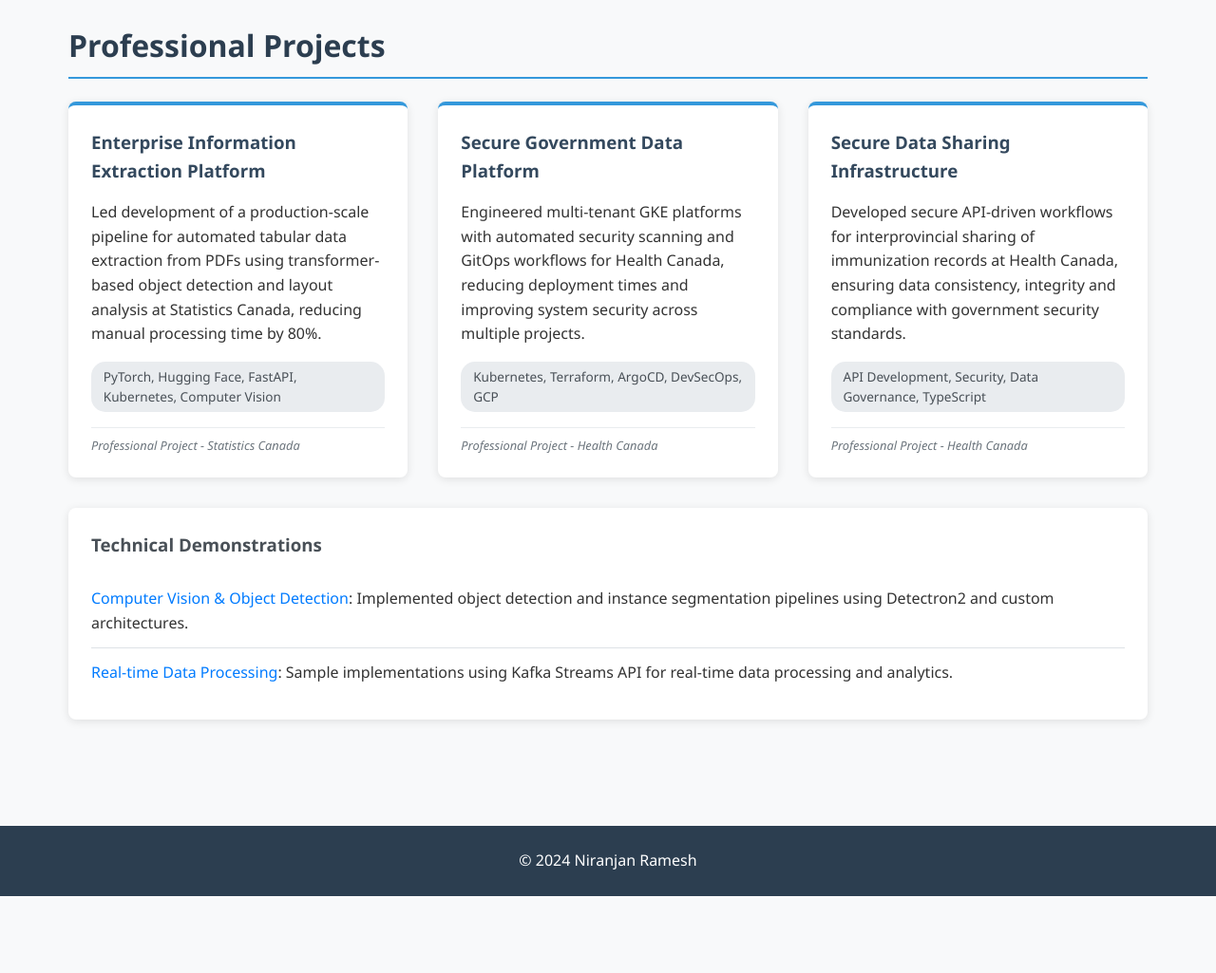
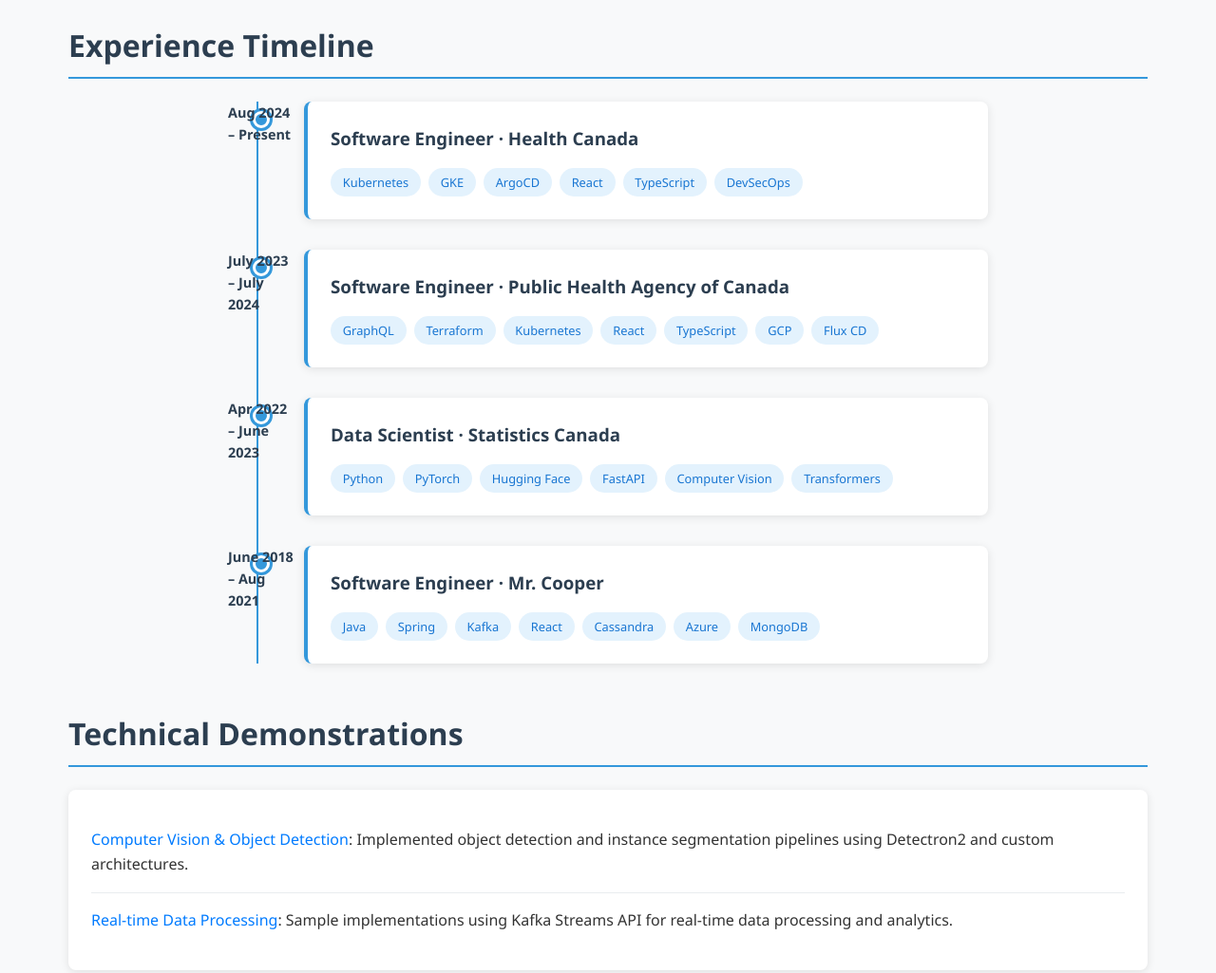
Before and after one commit to niranjan-ramesh/niranjan-ramesh.github.io, a plain HTML site: page index.html in a window 1280 px wide. Shown: the part 1100-2125 px from the top of the page at 95% size. Before the commit the page ends 2044 px from the top, so only its background shows below. Drawn offline with Linux system fonts and the light colour scheme; a script that the page names is missing.

Commit message:
Changes to website

```diff
--- a/index.css
+++ b/index.css
@@ -141,59 +141,87 @@ h3 {
   box-shadow: 0 5px 20px rgba(0,0,0,0.15);
 }
 
-/* Projects Grid */
-.project-grid {
-  display: grid;
-  grid-template-columns: repeat(auto-fit, minmax(350px, 1fr));
-  gap: 2rem;
-  margin-top: 1rem;
+/* Timeline Styles */
+.timeline {
+  position: relative;
+  max-width: 800px;
+  margin: 0 auto;
 }
 
-.project-card {
+.timeline::before {
+  content: '';
+  position: absolute;
+  left: 30px;
+  top: 0;
+  bottom: 0;
+  width: 2px;
+  background: #3498db;
+}
+
+.timeline-item {
+  position: relative;
+  margin-bottom: 2rem;
+  padding-left: 80px;
+}
+
+.timeline-date {
+  position: absolute;
+  left: 0;
+  top: 0;
+  width: 70px;
+  font-weight: 600;
+  color: #2c3e50;
+  font-size: 0.9rem;
+}
+
+.timeline-content {
   background: white;
   padding: 1.5rem;
   border-radius: 8px;
   box-shadow: 0 2px 10px rgba(0,0,0,0.1);
-  transition: transform 0.3s ease, box-shadow 0.3s ease;
-  border-top: 4px solid #3498db;
+  border-left: 4px solid #3498db;
 }
 
-.project-card:hover {
-  transform: translateY(-5px);
-  box-shadow: 0 5px 20px rgba(0,0,0,0.15);
+.timeline-item::before {
+  content: '';
+  position: absolute;
+  left: 26px;
+  top: 10px;
+  width: 12px;
+  height: 12px;
+  border-radius: 50%;
+  background: #3498db;
+  border: 3px solid white;
+  box-shadow: 0 0 0 3px #3498db;
 }
 
-.tech-tags {
-  display: inline-block;
-  background: #e9ecef;
-  color: #495057;
-  padding: 0.3rem 0.8rem;
-  border-radius: 15px;
-  font-size: 0.85rem;
+.timeline-content h3 {
+  margin-bottom: 1rem;
+  color: #2c3e50;
+}
+
+.tech-stack {
+  display: flex;
+  flex-wrap: wrap;
+  gap: 0.5rem;
   margin-top: 1rem;
 }
 
-.project-note {
-  display: block;
+.tech-tag {
+  background: #e3f2fd;
+  color: #1976d2;
+  padding: 0.3rem 0.8rem;
+  border-radius: 15px;
   font-size: 0.8rem;
-  color: #6c757d;
-  font-style: italic;
-  margin-top: 1rem;
-  border-top: 1px solid #e9ecef;
-  padding-top: 0.5rem;
+  font-weight: 500;
 }
 
+/* Personal Projects Section */
 .personal-projects {
-  margin-top: 2rem;
+  background: white;
   padding: 1.5rem;
-  background: white;
   border-radius: 8px;
   box-shadow: 0 2px 10px rgba(0,0,0,0.1);
-}
-
-.personal-projects h3 {
-  color: #495057;
-  margin-bottom: 1rem;
 }
 
 .personal-projects ul {
@@ -202,8 +230,8 @@ h3 {
 }
 
 .personal-projects li {
-  padding: 0.8rem 0;
-  border-bottom: 1px solid #dee2e6;
+  padding: 1rem 0;
+  border-bottom: 1px solid #e9ecef;
 }
 
 .personal-projects li:last-child {
@@ -259,9 +287,34 @@ footer {
     margin: 0.5rem 0;
   }
 
-  .experience-highlights,
-  .project-grid {
+  .experience-highlights {
     grid-template-columns: 1fr;
+  }
+
+  .timeline::before {
+    left: 20px;
+  }
+
+  .timeline-item {
+    padding-left: 60px;
+  }
+
+  .timeline-date {
+    width: 50px;
+    font-size: 0.8rem;
+  }
+
+  .timeline-item::before {
+    left: 16px;
+  }
+
+  .tech-stack {
+    gap: 0.3rem;
+  }
+
+  .tech-tag {
+    font-size: 0.7rem;
+    padding: 0.2rem 0.6rem;
   }
 
   main {
--- a/index.html
+++ b/index.html
@@ -10,12 +10,13 @@
 
   <header>
     <h1>Niranjan Ramesh</h1>
-    <p class="tagline">Software Engineer specializing in Data & AI Platforms, Cloud Infrastructure, and Secure Systems</p>
+    <p class="tagline">Software Engineer focused on scalable data systems, cloud infrastructure, and secure platform development</p>
 
     <nav>
       <ul>
         <li><a href="#about">About</a></li>
         <li><a href="#experience">Experience</a></li>
+        <li><a href="#timeline">Timeline</a></li>
         <li><a href="#projects">Projects</a></li>
         <li><a href="#contact">Contact</a></li>
       </ul>
@@ -31,12 +32,12 @@
   <main>
     <section id="about">
       <h2>About Me</h2>
-      <p>I'm a Software Engineer with extensive experience building and governing scalable data and AI platforms within the Canadian government. Currently at Health Canada, I specialize in cloud-native solutions, Kubernetes, and secure software development (DevSecOps) to ensure data quality, interoperability, and deliver analytical outcomes for decision-making.</p>
+      <p>I build and maintain large-scale data platforms and cloud infrastructure for Canadian government organizations. My work focuses on creating reliable, secure systems that handle sensitive data while enabling advanced analytics and AI capabilities. I have deep expertise in container orchestration, infrastructure automation, and developing platforms that serve diverse operational needs.</p>
 
       <div class="skills-highlight">
         <h3>Core Competencies</h3>
         <ul>
-          <li>Cloud & DevOps: Kubernetes (CKS, CKA, CKAD), Docker, Terraform, GCP, AWS, Azure</li>
+          <li>Cloud & DevOps: Kubernetes, Docker, Terraform, GCP, AWS, Azure</li>
           <li>AI/ML & Data Engineering: PyTorch, Hugging Face, Transformers, Data Extraction, Computer Vision</li>
           <li>Secure Systems: DevSecOps, RBAC, Vulnerability Management, Secure API Design</li>
           <li>Programming: Python, TypeScript, Java, JavaScript, SQL</li>
@@ -64,33 +65,76 @@
       </div>
     </section>
 
-    <section id="projects">
-      <h2>Professional Projects</h2>
-      <div class="project-grid">
-        <div class="project-card">
-          <h3>Enterprise Information Extraction Platform</h3>
-          <p>Led development of a production-scale pipeline for automated tabular data extraction from PDFs using transformer-based object detection and layout analysis at Statistics Canada, reducing manual processing time by 80%.</p>
-          <span class="tech-tags">PyTorch, Hugging Face, FastAPI, Kubernetes, Computer Vision</span>
-          <div class="project-note">Professional Project - Statistics Canada</div>
+    <section id="timeline">
+      <h2>Experience Timeline</h2>
+      <div class="timeline">
+        <div class="timeline-item">
+          <div class="timeline-date">Aug 2024 – Present</div>
+          <div class="timeline-content">
+            <h3>Software Engineer · Health Canada</h3>
+            <div class="tech-stack">
+              <span class="tech-tag">Kubernetes</span>
+              <span class="tech-tag">GKE</span>
+              <span class="tech-tag">ArgoCD</span>
+              <span class="tech-tag">React</span>
+              <span class="tech-tag">TypeScript</span>
+              <span class="tech-tag">DevSecOps</span>
+            </div>
+          </div>
         </div>
 
-        <div class="project-card">
-          <h3>Secure Government Data Platform</h3>
-          <p>Engineered multi-tenant GKE platforms with automated security scanning and GitOps workflows for Health Canada, reducing deployment times and improving system security across multiple projects.</p>
-          <span class="tech-tags">Kubernetes, Terraform, ArgoCD, DevSecOps, GCP</span>
-          <div class="project-note">Professional Project - Health Canada</div>
+        <div class="timeline-item">
+          <div class="timeline-date">July 2023 – July 2024</div>
+          <div class="timeline-content">
+            <h3>Software Engineer · Public Health Agency of Canada</h3>
+            <div class="tech-stack">
+              <span class="tech-tag">GraphQL</span>
+              <span class="tech-tag">Terraform</span>
+              <span class="tech-tag">Kubernetes</span>
+              <span class="tech-tag">React</span>
+              <span class="tech-tag">TypeScript</span>
+              <span class="tech-tag">GCP</span>
+              <span class="tech-tag">Flux CD</span>
+            </div>
+          </div>
         </div>
 
-        <div class="project-card">
-          <h3>Secure Data Sharing Infrastructure</h3>
-          <p>Developed secure API-driven workflows for interprovincial sharing of immunization records at Health Canada, ensuring data consistency, integrity and compliance with government security standards.</p>
-          <span class="tech-tags">API Development, Security, Data Governance, TypeScript</span>
-          <div class="project-note">Professional Project - Health Canada</div>
+        <div class="timeline-item">
+          <div class="timeline-date">Apr 2022 – June 2023</div>
+          <div class="timeline-content">
+            <h3>Data Scientist · Statistics Canada</h3>
+            <div class="tech-stack">
+              <span class="tech-tag">Python</span>
+              <span class="tech-tag">PyTorch</span>
+              <span class="tech-tag">Hugging Face</span>
+              <span class="tech-tag">FastAPI</span>
+              <span class="tech-tag">Computer Vision</span>
+              <span class="tech-tag">Transformers</span>
+            </div>
+          </div>
+        </div>
+
+        <div class="timeline-item">
+          <div class="timeline-date">June 2018 – Aug 2021</div>
+          <div class="timeline-content">
+            <h3>Software Engineer · Mr. Cooper</h3>
+            <div class="tech-stack">
+              <span class="tech-tag">Java</span>
+              <span class="tech-tag">Spring</span>
+              <span class="tech-tag">Kafka</span>
+              <span class="tech-tag">React</span>
+              <span class="tech-tag">Cassandra</span>
+              <span class="tech-tag">Azure</span>
+              <span class="tech-tag">MongoDB</span>
+            </div>
+          </div>
         </div>
       </div>
+    </section>
 
+    <section id="projects">
+      <h2>Technical Demonstrations</h2>
       <div class="personal-projects">
-        <h3>Technical Demonstrations</h3>
         <ul>
           <li>
             <a href="https://github.com/niranjan-ramesh/Computer-Vision" target="_blank">Computer Vision & Object Detection</a>:
@@ -103,9 +147,10 @@
         </ul>
       </div>
     </section>
+
   </main>
 
-  <footer>
+  <footer id="contact">
     <p>&copy; 2024 Niranjan Ramesh</p>
   </footer>
 
```
